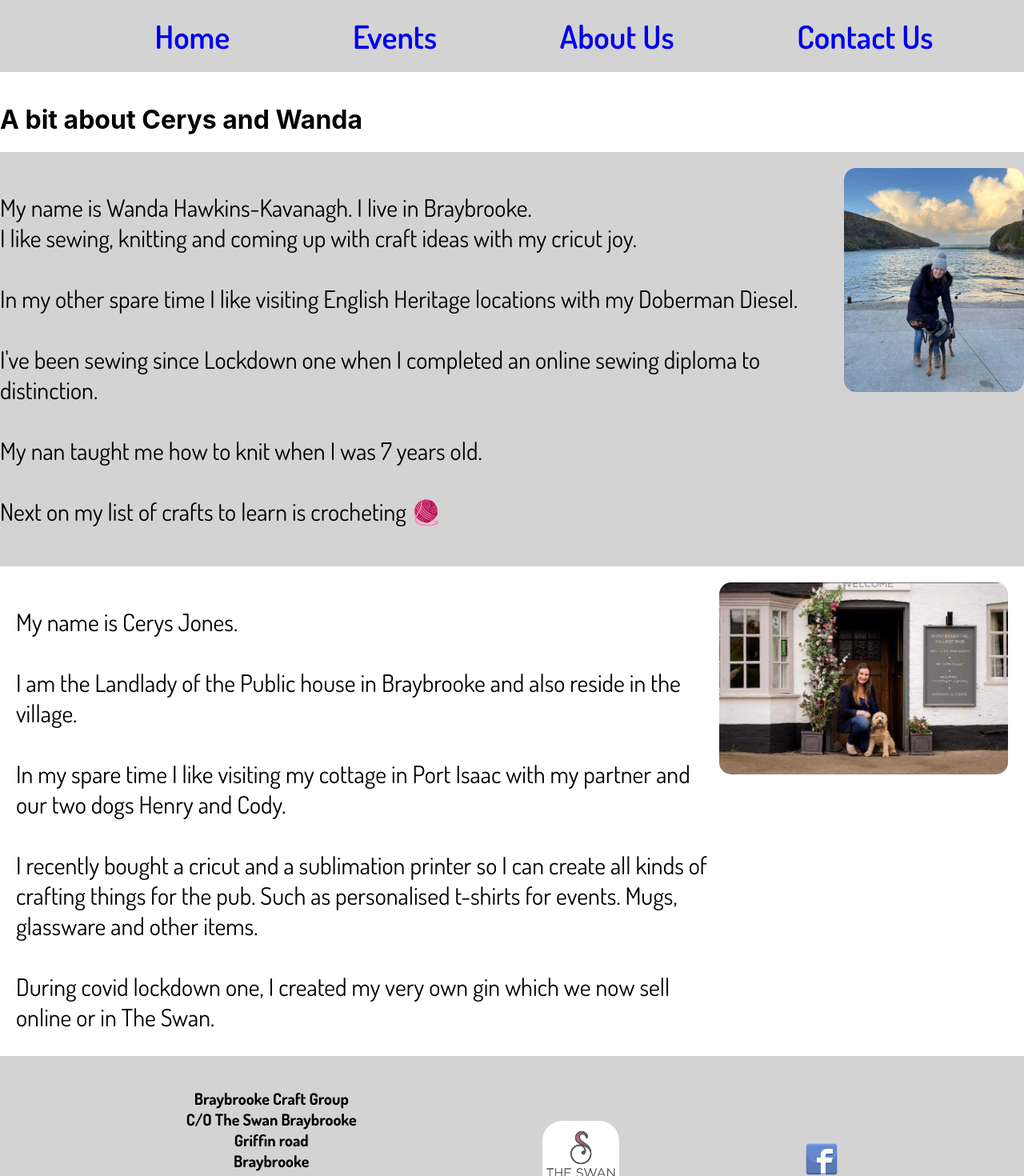
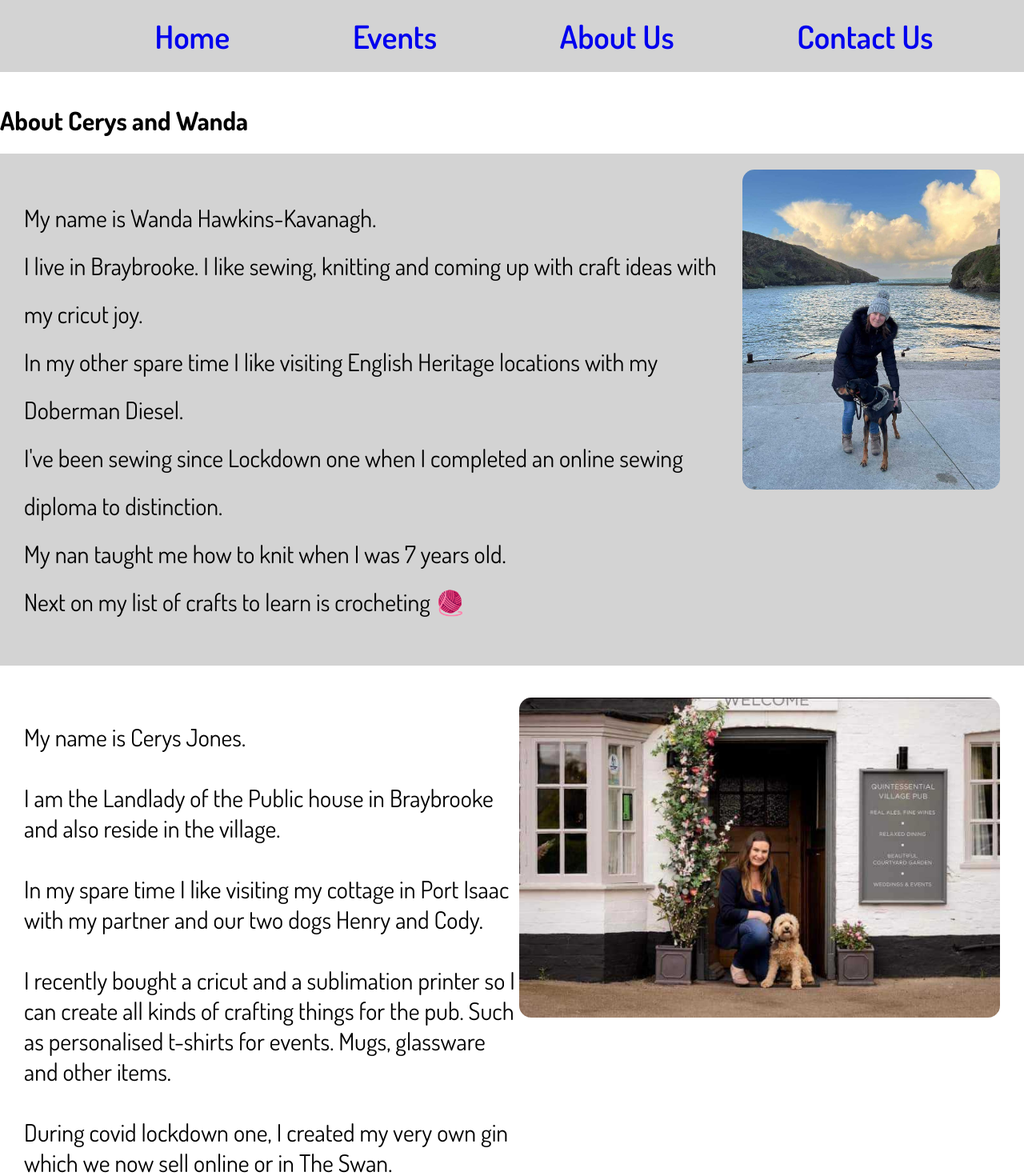
Before and after one commit to whawkinskavanagh/braybrookecg, a React (Create React App) app: page /aboutus in a window 1280 px wide. Shown: the top 1470 px of the page at 80% size. Built offline with nearby package versions, Linux system fonts and the light colour scheme.

Commit message:
added some stuff to about us

```diff
--- a/src/App.css
+++ b/src/App.css
@@ -138,31 +138,37 @@
 } */
 
 .cerys{
-  height: 30vmin;
+  height: 50vmin;
   border-radius: 15px;
 }
 
 .wanda{
-  height: 35vmin;
+  height: 50vmin;
   border-radius: 15px;
 }
 
 .wanda-div{
+  display: flex;
+  padding-left: 30px;
+  padding-right: 30px;
   padding-top: 20px;
   padding-bottom: 20px;
   display: flex;
-  justify-content: space-evenly;
+  justify-content: space-around;
   font-family: 'Dosis';
   font-size: 30px ;
   background-color: lightgray;
+  line-height: 60px;
 }
 
 .cerys-div{
+  display: flex;
   margin-top: 20px;
-  padding-left: 20px;
-  padding-right: 20px;
-  display: flex;
-  justify-content: space-evenly;
+  padding-left: 30px;
+  padding-right: 30px;
+  padding-top: 20px;
+  padding-bottom: 20px;
+  justify-content: space-around;
   font-family: 'Dosis';
   font-size: 30px ;
 }
--- a/src/components/AboutWanda.js
+++ b/src/components/AboutWanda.js
@@ -1,16 +1,19 @@
 const AboutWanda = () => {
     return(
 <div>
-    <p>
-        My name is Wanda Hawkins-Kavanagh.  I live in Braybrooke.<br></br>
+   <p>
+        My name is Wanda Hawkins-Kavanagh.<br></br>
+        I live in Braybrooke.
         I like sewing, knitting and coming up with craft ideas with my cricut joy.
-       <br></br><br></br>
+        <br></br>
        In my other spare time I like visiting English Heritage locations with my Doberman Diesel.
-       <br></br><br></br>
+       <br></br>
        I've been sewing since Lockdown one when I completed an online sewing diploma to distinction.
-       <br></br><br></br>
-       My nan taught me how to knit when I was 7 years old. <br></br> <br></br>Next on my list of crafts to learn is crocheting 🧶
-    </p>
+       <br></br>
+       My nan taught me how to knit when I was 7 years old.
+       <br></br>
+       Next on my list of crafts to learn is crocheting 🧶
+       </p>
 </div>
     )
 }
--- a/src/pages/AboutUs.js
+++ b/src/pages/AboutUs.js
@@ -6,7 +6,7 @@ import AboutCerys from "../components/AboutCerys";
 const AboutUs = () => {
   return (
     <div>
-      <h1>A bit about Cerys and Wanda</h1>
+      <h1 style={{fontFamily:'Dosis'}}>About Cerys and Wanda</h1>
         <div className="wanda-div">
           <AboutWanda />
           <Wanda />
```
